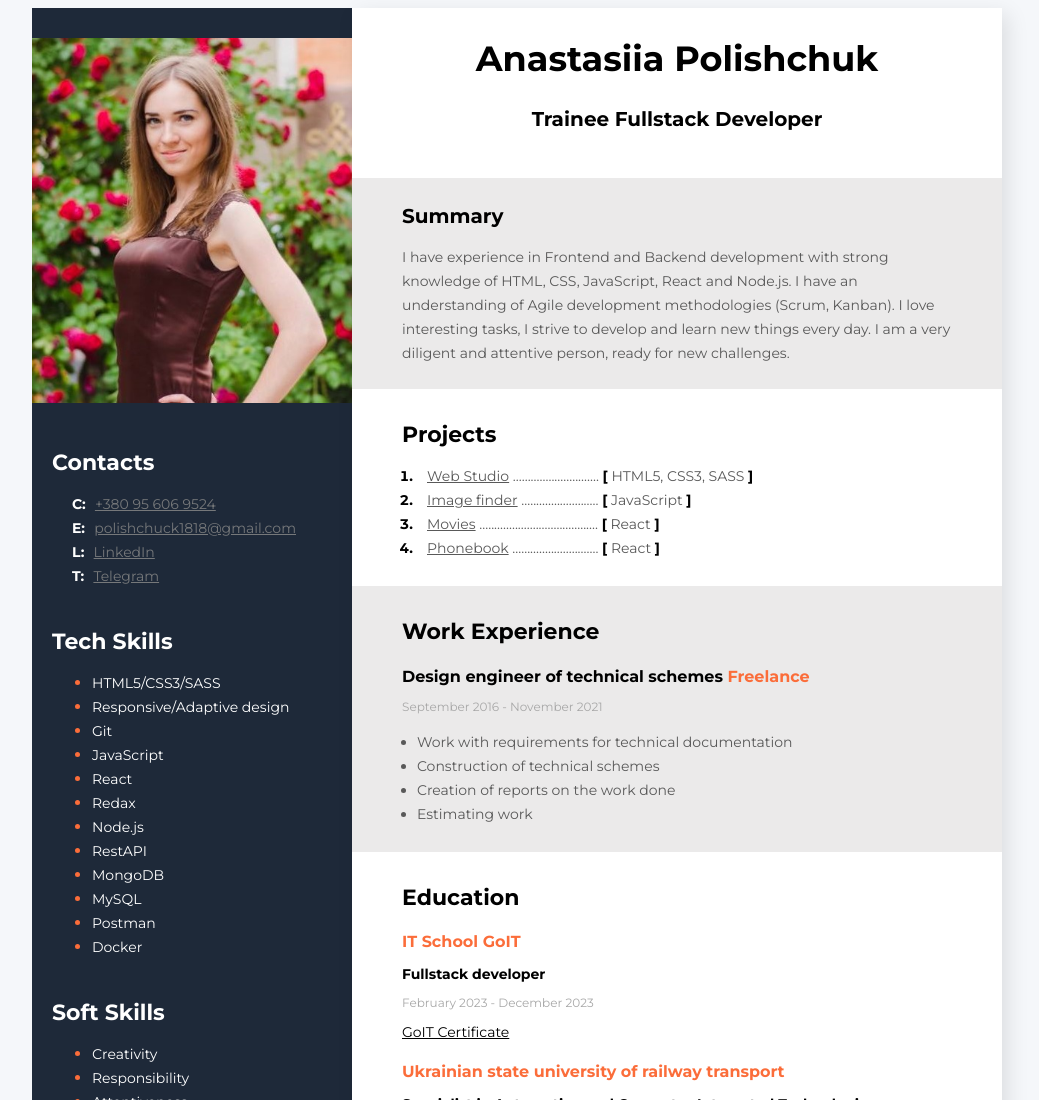
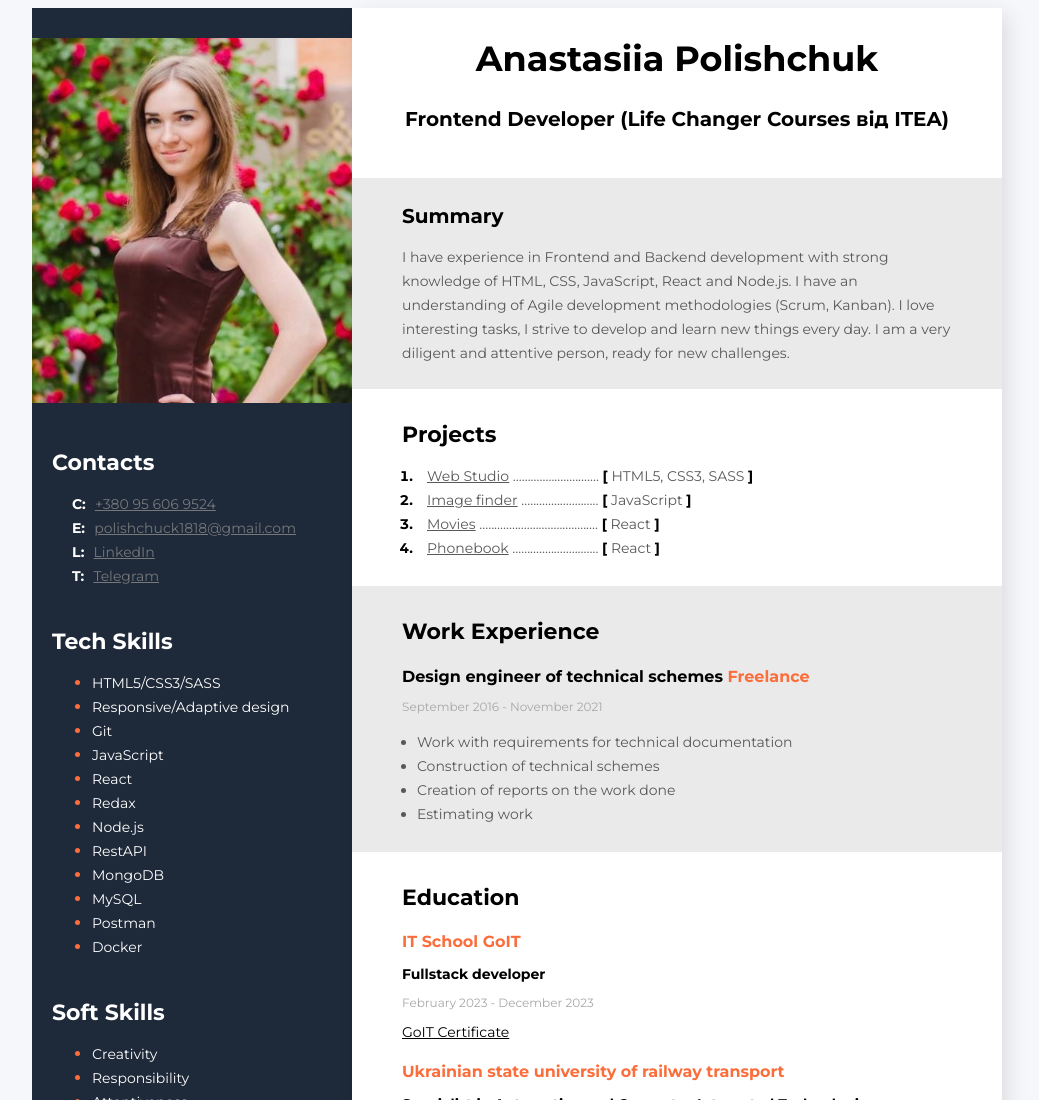
Before and after one commit to Yoda-Chubaka/New_CV, a plain HTML site: page index.html in a window 1280 px wide. Shown: the top 1100 px of the page, without its empty margins (238-1277 px from the left). Drawn offline with Linux system fonts and the light colour scheme.

Commit message:
New commit

```diff
--- a/index.html
+++ b/index.html
@@ -20,7 +20,7 @@
             <div class="about">
                 <h1 class="about_name">Anastasiia Polishchuk</h1>
 
-                <h2 class="about_position">Trainee Fullstack Developer</h2>
+                <h2 class="about_position">Frontend Developer (Life Changer Courses від ITEA)</h2>
 
                 <div class="container">
                     <h3 class="about_summary">Summary</h3>
```
